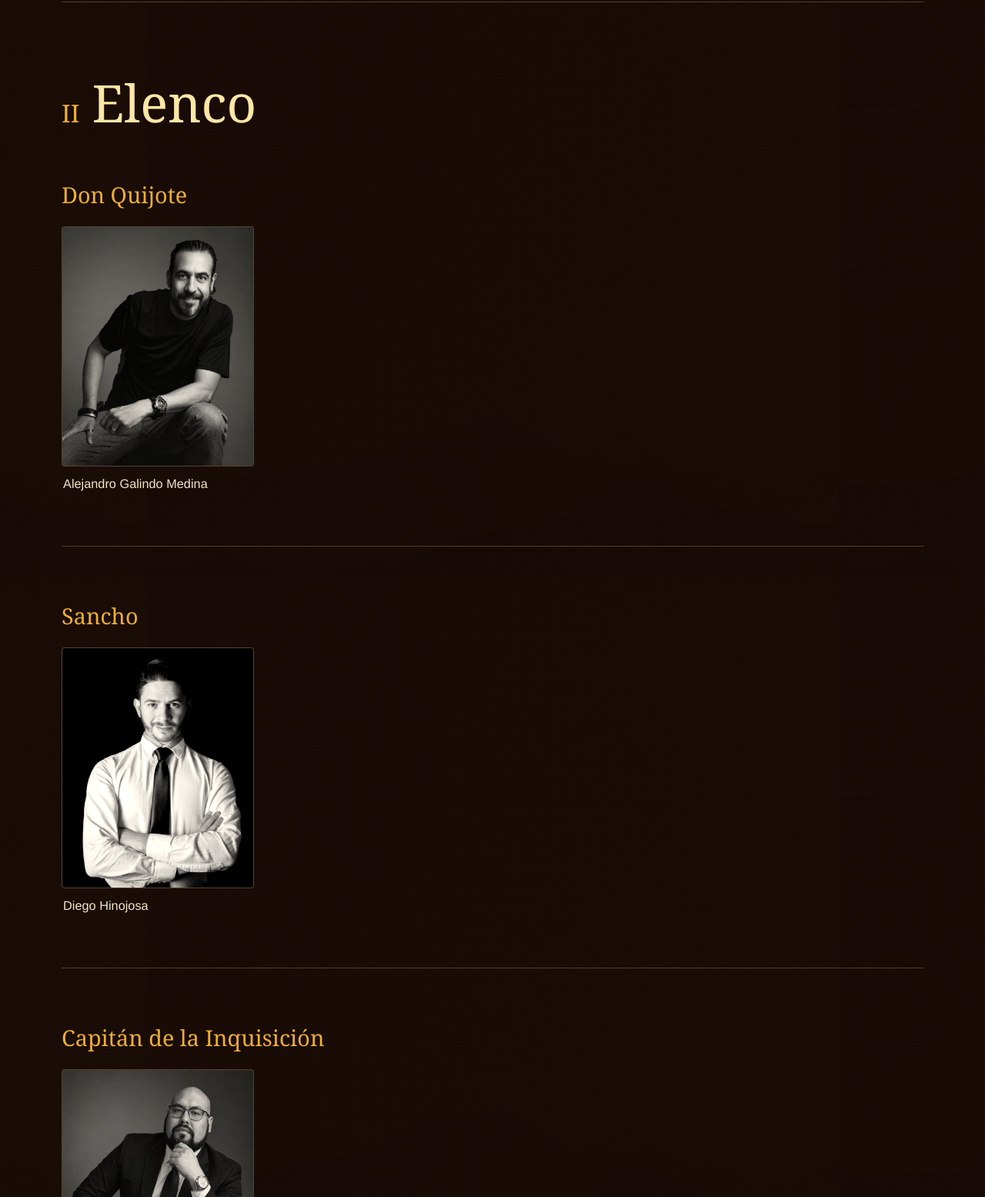
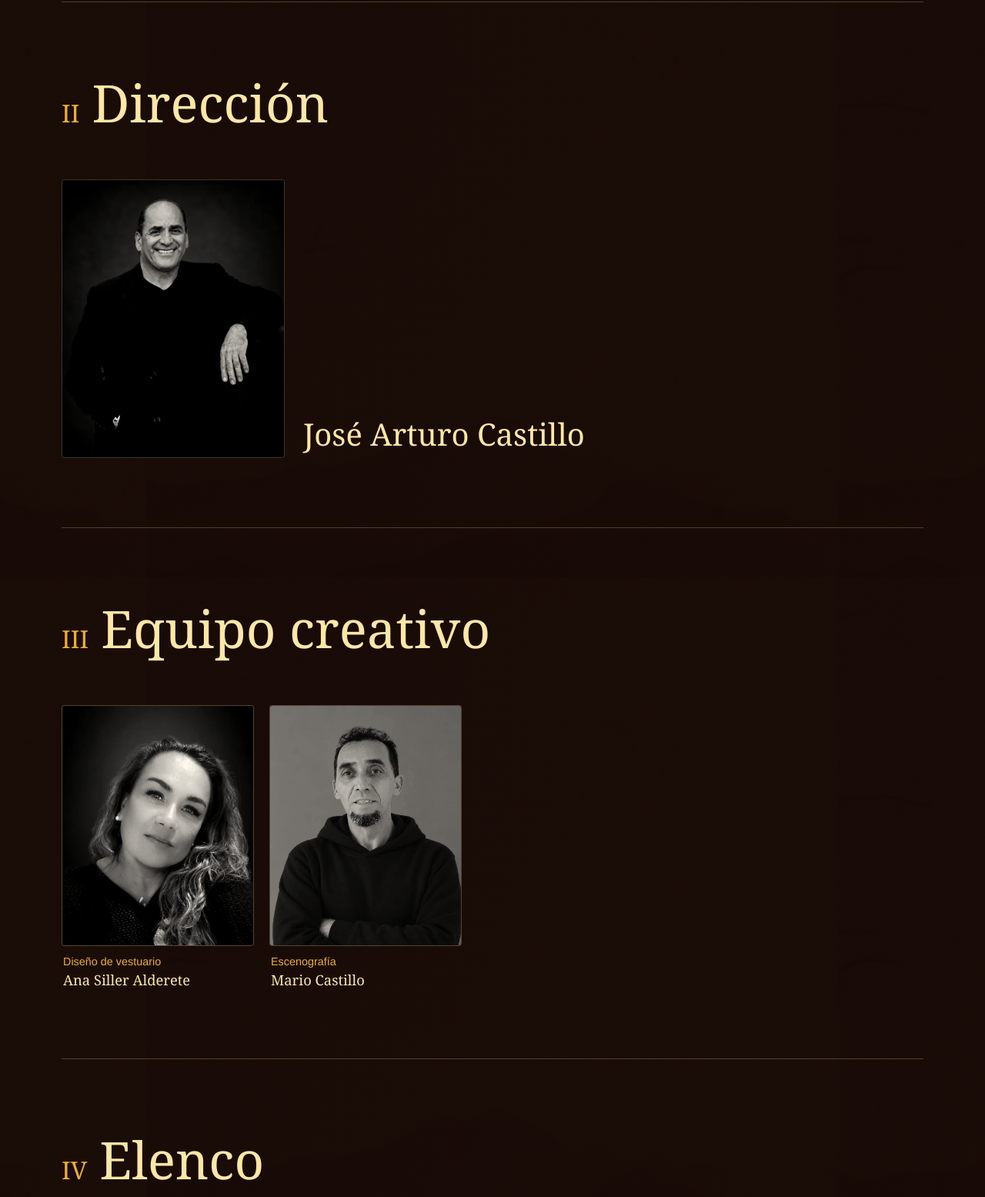
Before and after one commit to arturocastillo95/el-hombre-de-la-mancha-web, a website built with Vite: page programa/index.html in a window 1280 px wide. Shown: the part 1050-2605 px from the top of the page at 77% size. Built offline with nearby package versions, Linux system fonts and the light colour scheme.

Commit message:
Feature director and creative team

```diff
--- a/programa/index.html
+++ b/programa/index.html
@@ -36,20 +36,28 @@
         </div>
       </section>
 
+      <section class="director-section" aria-labelledby="director-title">
+        <div class="section-heading">
+          <span class="section-number" aria-hidden="true">II</span>
+          <h2 id="director-title">Dirección</h2>
+        </div>
+        <figure class="director-profile" id="director-profile"></figure>
+      </section>
+
+      <section class="creative-section" aria-labelledby="creative-title">
+        <div class="section-heading">
+          <span class="section-number" aria-hidden="true">III</span>
+          <h2 id="creative-title">Equipo creativo</h2>
+        </div>
+        <div class="creative-grid" id="creative-grid"></div>
+      </section>
+
       <section class="cast-section" id="elenco" aria-labelledby="cast-title">
         <div class="section-heading">
-          <span class="section-number" aria-hidden="true">II</span>
+          <span class="section-number" aria-hidden="true">IV</span>
           <h2 id="cast-title">Elenco</h2>
         </div>
         <div id="cast-list"></div>
-      </section>
-
-      <section class="credits-section" aria-labelledby="credits-title">
-        <div class="section-heading">
-          <span class="section-number" aria-hidden="true">III</span>
-          <h2 id="credits-title">Créditos</h2>
-        </div>
-        <dl class="credits-list" id="credits-list"></dl>
       </section>
     </main>
 
--- a/src/data.js
+++ b/src/data.js
@@ -96,7 +96,23 @@ export const cast = [
   },
 ];
 
-export const credits = [
-  { role: "Dirección", name: "José Arturo Castillo" },
-  { role: "Diseño de vestuario", name: "Ana Siller Alderete" },
+export const director = {
+  name: "José Arturo Castillo",
+  image: "jose-arturo-castillo.webp",
+  position: "50% 24%",
+};
+
+export const creativeTeam = [
+  {
+    role: "Diseño de vestuario",
+    name: "Ana Siller Alderete",
+    image: "ana-siller-alderete.webp",
+    position: "50% 25%",
+  },
+  {
+    role: "Escenografía",
+    name: "Mario Castillo",
+    image: "mario-castillo.webp",
+    position: "50% 22%",
+  },
 ];
--- a/src/programa.js
+++ b/src/programa.js
@@ -1,5 +1,30 @@
 import "./styles.css";
-import { cast, credits } from "./data.js";
+import { cast, creativeTeam, director } from "./data.js";
+
+const directorProfile = document.querySelector("#director-profile");
+directorProfile.innerHTML = `
+  <div class="director-portrait">
+    <img src="/assets/cast/${director.image}" alt="${director.name}" decoding="async" width="900" height="980" style="object-position:${director.position}">
+  </div>
+  <figcaption>${director.name}</figcaption>
+`;
+
+const creativeGrid = document.querySelector("#creative-grid");
+
+creativeTeam.forEach(({ role, name, image, position }) => {
+  const figure = document.createElement("figure");
+  figure.className = "creative-card";
+  figure.innerHTML = `
+    <div class="portrait-wrap">
+      <img src="/assets/cast/${image}" alt="${name}" loading="lazy" decoding="async" width="720" height="900" style="object-position:${position}">
+    </div>
+    <figcaption>
+      <span>${role}</span>
+      <strong>${name}</strong>
+    </figcaption>
+  `;
+  creativeGrid.append(figure);
+});
 
 const castList = document.querySelector("#cast-list");
 
@@ -30,12 +55,3 @@ cast.forEach(({ role, performers }) => {
   group.append(heading, grid);
   castList.append(group);
 });
-
-const creditsList = document.querySelector("#credits-list");
-
-credits.forEach(({ role, name }) => {
-  const credit = document.createElement("div");
-  credit.className = "credit-row";
-  credit.innerHTML = `<dt>${role}</dt><dd>${name}</dd>`;
-  creditsList.append(credit);
-});
--- a/src/styles.css
+++ b/src/styles.css
@@ -173,8 +173,9 @@ img { display: block; max-width: 100%; height: auto; }
 .program-hero img { filter: drop-shadow(0 5px 18px rgba(0, 0, 0, 0.42)); }
 
 .synopsis,
-.cast-section,
-.credits-section {
+.director-section,
+.creative-section,
+.cast-section {
   width: min(100% - 32px, 1120px);
   margin-inline: auto;
 }
@@ -215,9 +216,72 @@ img { display: block; max-width: 100%; height: auto; }
 
 .cast-section { padding: 62px 0 90px; }
 
-.credits-section {
-  padding: 62px 0 90px;
-  border-top: 1px solid var(--line);
+.director-section {
+  padding: 62px 0 70px;
+  border-bottom: 1px solid var(--line);
+}
+
+.director-profile {
+  display: grid;
+  grid-template-columns: minmax(0, 290px) minmax(0, 1fr);
+  align-items: end;
+  gap: 24px;
+  margin: 0;
+}
+
+.director-portrait {
+  aspect-ratio: 4 / 5;
+  overflow: hidden;
+  background: #120d0b;
+  border: 1px solid rgba(255, 231, 166, 0.18);
+  border-radius: 4px;
+}
+
+.director-portrait img {
+  width: 100%;
+  height: 100%;
+  object-fit: cover;
+  filter: sepia(0.16) contrast(1.04);
+}
+
+.director-profile figcaption {
+  padding-bottom: 8px;
+  color: var(--cream);
+  font-family: Georgia, "Times New Roman", serif;
+  font-size: clamp(1.6rem, 5vw, 2.5rem);
+  line-height: 1.15;
+}
+
+.creative-section {
+  padding: 62px 0 70px;
+  border-bottom: 1px solid var(--line);
+}
+
+.creative-grid {
+  display: grid;
+  grid-template-columns: repeat(2, minmax(0, 250px));
+  gap: 28px 20px;
+}
+
+.creative-card { margin: 0; min-width: 0; }
+
+.creative-card figcaption {
+  display: grid;
+  gap: 4px;
+  padding: 12px 2px 0;
+}
+
+.creative-card figcaption span {
+  color: var(--gold);
+  font-size: 0.9rem;
+}
+
+.creative-card figcaption strong {
+  color: var(--cream);
+  font-family: Georgia, "Times New Roman", serif;
+  font-size: 1.15rem;
+  font-weight: 500;
+  line-height: 1.3;
 }
 
 .section-heading {
@@ -276,31 +340,6 @@ img { display: block; max-width: 100%; height: auto; }
   line-height: 1.35;
 }
 
-.credits-list {
-  max-width: 760px;
-  margin: 0;
-  border-top: 1px solid var(--line);
-}
-
-.credit-row {
-  display: grid;
-  grid-template-columns: minmax(120px, 0.8fr) minmax(0, 1.2fr);
-  gap: 20px;
-  padding: 20px 0;
-  border-bottom: 1px solid var(--line);
-}
-
-.credit-row dt {
-  color: var(--muted);
-}
-
-.credit-row dd {
-  margin: 0;
-  color: var(--cream);
-  font-family: Georgia, "Times New Roman", serif;
-  font-size: 1.15rem;
-}
-
 .program-footer {
   display: flex;
   flex-direction: column;
@@ -325,15 +364,22 @@ img { display: block; max-width: 100%; height: auto; }
   .program-header { min-height: 510px; }
   .program-hero { width: min(65vw, 690px); margin-top: 34px; }
   .synopsis { grid-template-columns: 70px 1fr; gap: 24px; padding-block: 84px; }
+  .director-section { padding-block: 84px 90px; }
+  .creative-section { padding-block: 84px 90px; }
   .cast-section { padding-block: 84px 120px; }
-  .credits-section { padding-block: 84px 110px; }
   .cast-grid { grid-template-columns: repeat(4, minmax(0, 250px)); gap: 28px 20px; }
   .role-group { padding-bottom: 70px; margin-bottom: 70px; }
 }
 
+@media (max-width: 600px) {
+  .director-profile { grid-template-columns: minmax(0, 1fr); gap: 16px; }
+  .director-portrait { width: min(76vw, 290px); }
+  .director-profile figcaption { padding-bottom: 0; }
+}
+
 @media (max-width: 390px) {
   .link-hub { width: min(100% - 24px, 520px); }
-  .synopsis, .cast-section, .credits-section { width: min(100% - 24px, 1120px); }
+  .synopsis, .director-section, .creative-section, .cast-section { width: min(100% - 24px, 1120px); }
   .synopsis { grid-template-columns: 34px 1fr; gap: 10px; }
   .cast-grid { gap: 18px 8px; }
 }
```
Also changed, not shown: public/assets/cast/jose-arturo-castillo.webp (added), public/assets/cast/mario-castillo.webp (added).
